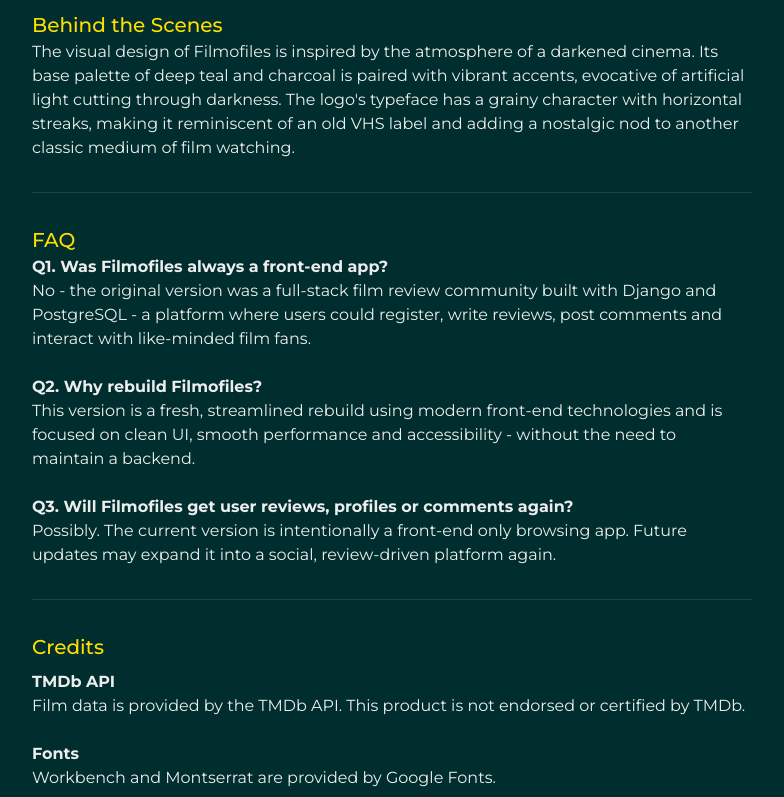
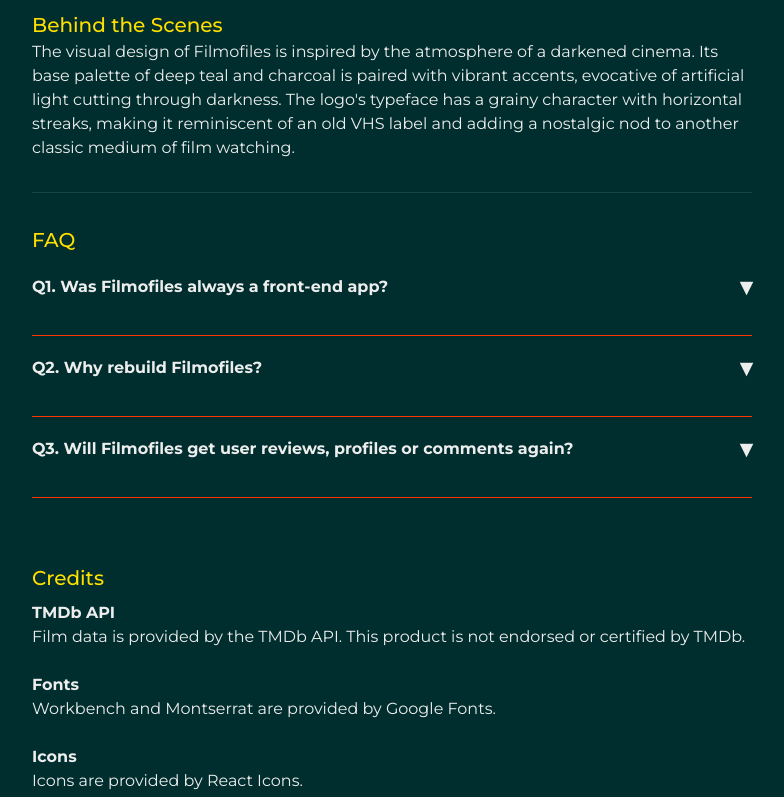
Before and after one commit to jillusc/FILMOFILES, a Next.js app: page /about in a window 1280 px wide. Shown: the part 560-1357 px from the top of the page, without its empty margins (248-1032 px from the left). Built offline with nearby package versions, Linux system fonts and the light colour scheme.

Commit message:
Add accordion to FAQ in About page

```diff
--- a/app/about/page.tsx
+++ b/app/about/page.tsx
@@ -1,3 +1,5 @@
+import { Accordion } from "@/app/components";
+
 export default function AboutPage() {
   return (
     <main className="mx-auto max-w-3xl p-6 mb-4">
@@ -45,32 +47,29 @@
 
         <section>
           <h2>FAQ</h2>
-          <p className="font-bold">
-            Q1. Was Filmofiles always a front-end app?
-          </p>
-          <p>
-            No - the original version was a full-stack film review community
+          <Accordion
+            question="Q1. Was Filmofiles always a front-end app?"
+            answer="No - the original version was a full-stack film review community
             built with Django and PostgreSQL - a platform where users could
             register, write reviews, post comments and interact with like-minded
-            film fans.
-          </p>
-          <p className="font-bold mt-6">Q2. Why rebuild Filmofiles?</p>
-          <p>
+            film fans."
+          />
+          <Accordion
+            question="Q2. Why rebuild Filmofiles?"
+            answer="
             This version is a fresh, streamlined rebuild using modern front-end
             technologies and is focused on clean UI, smooth performance and
-            accessibility - without the need to maintain a backend.
-          </p>
-          <p className="font-bold mt-6">
-            Q3. Will Filmofiles get user reviews, profiles or comments again?
-          </p>
-          <p>
-            Possibly. The current version is intentionally a front-end only
+            accessibility - without the need to maintain a backend."
+          />
+          <Accordion
+            question="Q3. Will Filmofiles get user reviews, profiles or comments again?"
+            answer="Possibly. The current version is intentionally a front-end only
             browsing app. Future updates may expand it into a social,
-            review-driven platform again.
-          </p>
+            review-driven platform again."
+          />
         </section>
 
-        <hr className="border-[#154646]" />
+        <hr className="border-darkteal" />
 
         <section>
           <h2>Credits</h2>
--- /dev/null
+++ b/app/components/Accordion.tsx
@@ -0,0 +1,26 @@
+"use client";
+import { useState } from "react";
+
+export default function Accordion({
+  question,
+  answer,
+}: {
+  question: string;
+  answer: string;
+}) {
+  const [open, setOpen] = useState(false);
+
+  return (
+    <div className="border-b border-redorange pb-4">
+      <button
+        onClick={() => setOpen(!open)}
+        className="w-full text-left font-bold flex justify-between items-center py-4"
+      >
+        {question}
+        <span className="text-2xl">{open ? "▴" : "▾"}</span>
+      </button>
+
+      {open && <p>{answer}</p>}
+    </div>
+  );
+}
--- a/app/components/index.ts
+++ b/app/components/index.ts
@@ -1,3 +1,4 @@
+export { default as Accordion } from "./Accordion";
 export { default as CTABox } from "./CTABox";
 export { default as FilmCard } from "./FilmCard";
 export { default as FilmsGrid } from "./FilmsGrid";
```
